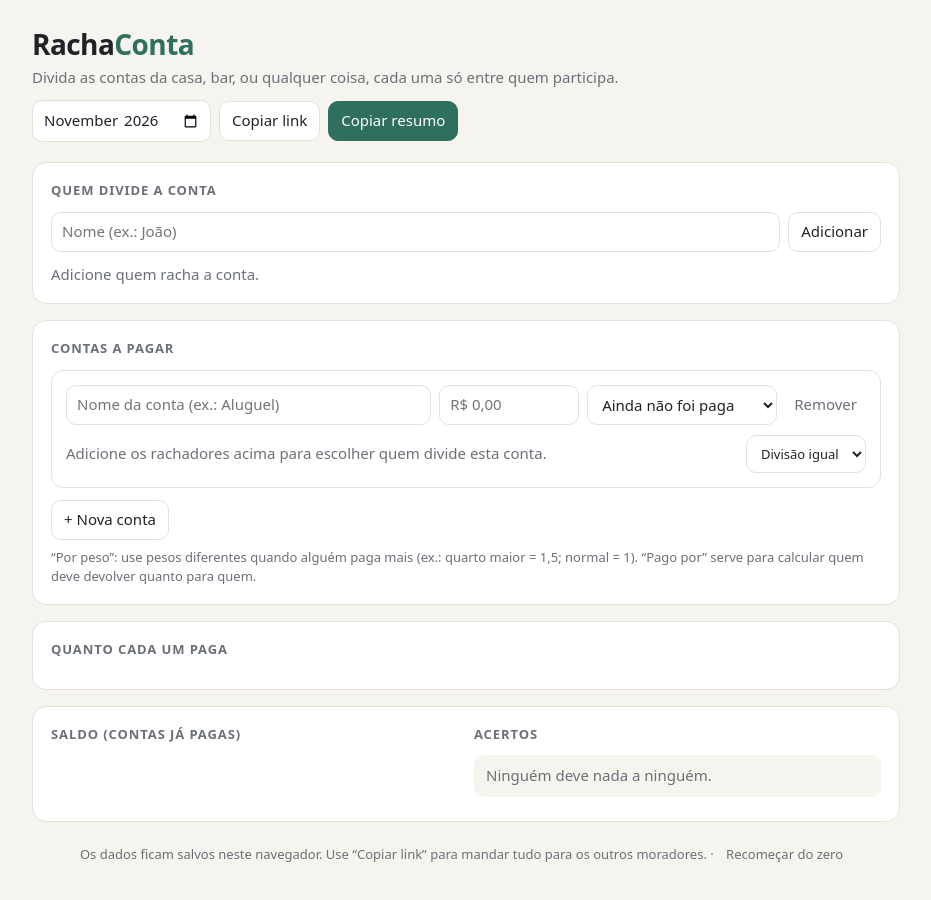
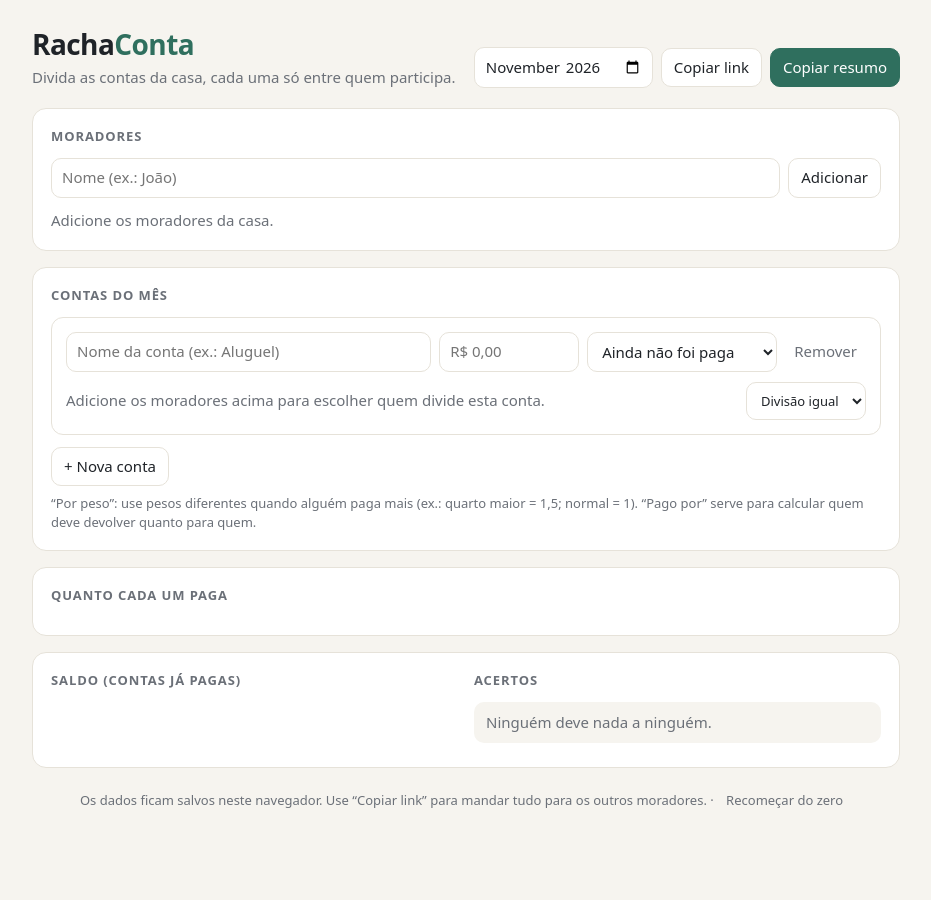
Before and after one commit to MDrozino/racha-conta, a plain HTML site: page index.html in a window 1280 px wide. Shown: the whole page, without its empty margins (174-1105 px from the left). Drawn offline with Linux system fonts and the light colour scheme.

Commit message:
Fase 1: página única, microfone e taxa de serviço

```diff
--- a/index.html
+++ b/index.html
@@ -63,7 +63,7 @@ tfoot td{font-weight:600;border-bottom:0}
   <header>
     <div>
       <h1>Racha<span>Conta</span></h1>
-      <p class="sub">Divida as contas da casa, bar, ou qualquer coisa, cada uma só entre quem participa.</p>
+      <p class="sub">Divida as contas da casa, cada uma só entre quem participa.</p>
     </div>
     <div class="row">
       <input type="month" id="month" style="width:auto">
@@ -73,7 +73,7 @@ tfoot td{font-weight:600;border-bottom:0}
   </header>
 
   <section>
-    <h2>Quem divide a conta</h2>
+    <h2>Moradores</h2>
     <form class="row" id="addPerson">
       <input type="text" id="personName" placeholder="Nome (ex.: João)" autocomplete="off">
       <button type="submit">Adicionar</button>
@@ -82,7 +82,7 @@ tfoot td{font-weight:600;border-bottom:0}
   </section>
 
   <section>
-    <h2>Contas a pagar</h2>
+    <h2>Contas do mês</h2>
     <div id="bills"></div>
     <button id="addBill">+ Nova conta</button>
     <p class="hint">“Por peso”: use pesos diferentes quando alguém paga mais (ex.: quarto maior = 1,5; normal = 1). “Pago por” serve para calcular quem deve devolver quanto para quem.</p>
@@ -197,7 +197,7 @@ function renderPeople() {
     <span class="chip" data-pid="${p.id}">
       <input type="text" data-f="pname" value="${esc(p.name)}" placeholder="Nome" aria-label="Nome">
       <button data-act="del-person" title="Remover">×</button>
-    </span>`).join('') || '<span class="muted">Adicione quem racha a conta.</span>';
+    </span>`).join('') || '<span class="muted">Adicione os moradores da casa.</span>';
 }
 
 function renderBills() {
@@ -214,7 +214,7 @@ function renderBills() {
         <button class="ghost" data-act="del-bill">Remover</button>
       </div>
       <div class="parts">
-        ${S.people.length ? '' : '<span class="muted">Adicione os rachadores acima para escolher quem divide esta conta.</span>'}
+        ${S.people.length ? '' : '<span class="muted">Adicione os moradores acima para escolher quem divide esta conta.</span>'}
         ${S.people.map(p => {
           const on = p.id in b.parts;
           return `<span class="part ${on ? 'on' : ''}">
```
